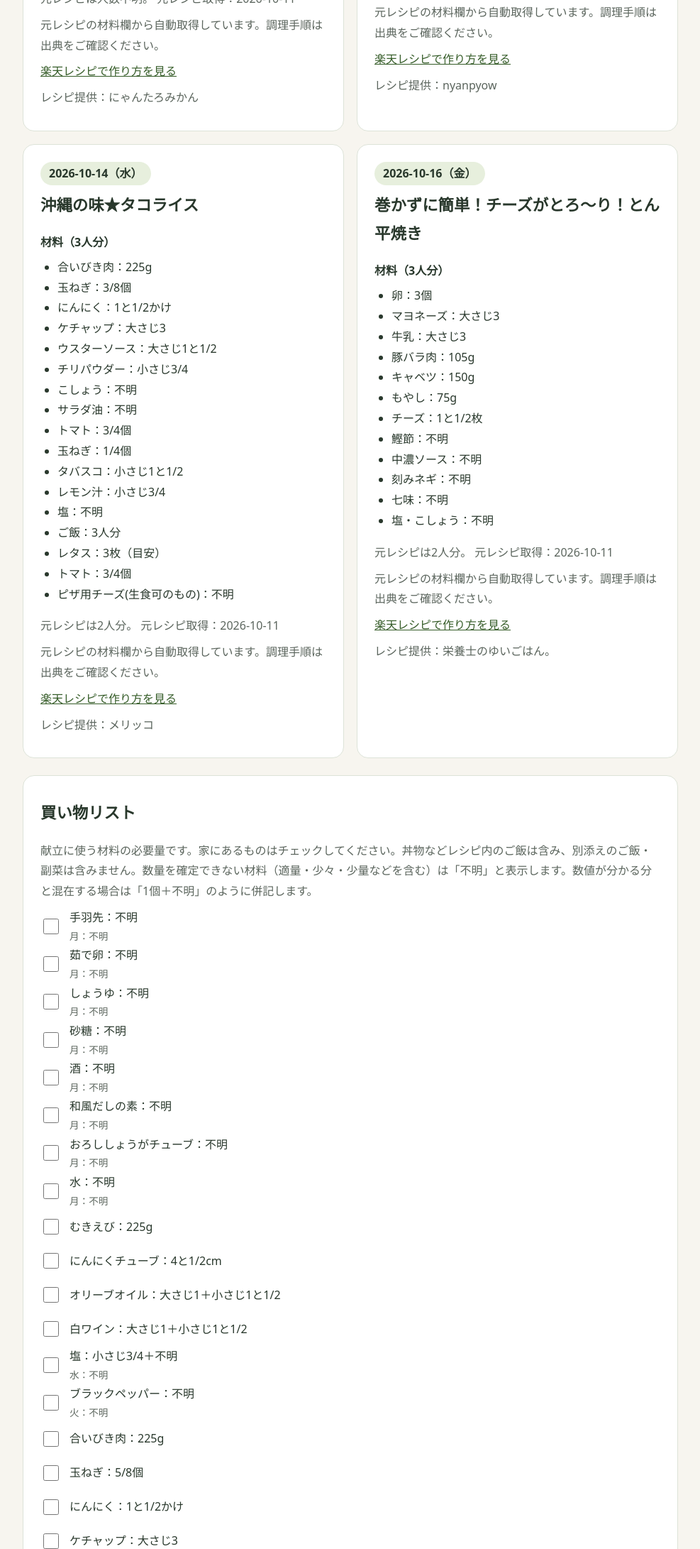
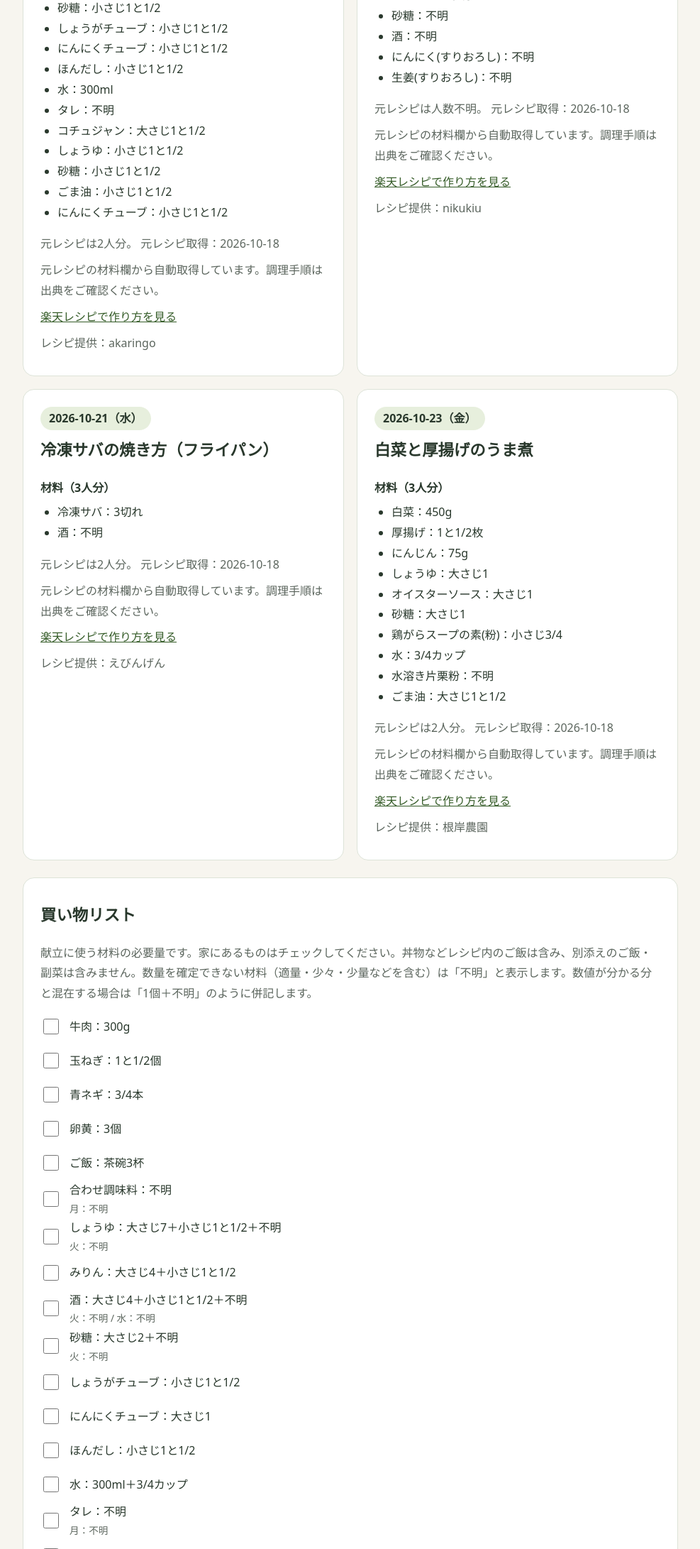
Before and after one commit to okh-degital/dinner-menu, a plain HTML site: page output/index.html in a window 1280 px wide. Shown: the part 618-2800 px from the top of the page at 71% size, without its empty margins (146-1133 px from the left). Drawn offline with Linux system fonts and the light colour scheme.

Commit message:
Update dinner page and planned meal history

```diff
--- a/output/index.html
+++ b/output/index.html
@@ -4,7 +4,7 @@
   <meta charset="UTF-8">
   <meta name="viewport" content="width=device-width, initial-scale=1">
   <meta name="robots" content="noindex, nofollow">
-  <title>2026-10-12週の夕飯</title>
+  <title>2026-10-19週の夕飯</title>
   <style>
     * { box-sizing: border-box; }
     body { margin: 0; background: #f7f5ef; color: #29382c; font-family: system-ui, sans-serif; line-height: 1.8; }
@@ -26,62 +26,54 @@
     small { display: block; font-size: .85rem; } a { color: #355c28; }
     :focus-visible { outline: 3px solid #476e34; outline-offset: 3px; }
   </style>
-<meta name="dinner-build" content="3e015273e342fbbfde09856cb319c8477cf0de4695054166df8a95d5a9c4c0b4">
+<meta name="dinner-build" content="8146f00688c899d2d0935b2d2b932ec901474f178e9fb296b5c9026b72ce8ef9">
 </head>
 <body>
   <main>
-    <h1>2026-10-12週の夕飯</h1>
+    <h1>2026-10-19週の夕飯</h1>
     <p class="note">3人分・主菜4日分。換算できる材料だけ比例換算しています。人数・分量が読み取れない材料は「不明」です。調理時は元レシピをご確認ください。</p>
     <section class="meals" aria-label="曜日ごとの献立">
-      <article><span class="day">2026-10-12（月）</span><h2>味が染みて美味しい♪手羽先の煮物</h2><h3>材料（3人分）</h3><ul><li>手羽先：不明</li><li>茹で卵：不明</li><li>しょうゆ：不明</li><li>砂糖：不明</li><li>酒：不明</li><li>和風だしの素：不明</li><li>おろししょうがチューブ：不明</li><li>水：不明</li></ul><p class="note">元レシピは人数不明。 元レシピ取得：2026-10-11</p><p class="note">元レシピの材料欄から自動取得しています。調理手順は出典をご確認ください。</p><p><a href="https://recipe.rakuten.co.jp/recipe/1560010264/" target="_blank" rel="noopener noreferrer">楽天レシピで作り方を見る</a></p><p class="note">レシピ提供：にゃんたろみかん</p></article>
-<article><span class="day">2026-10-13（火）</span><h2>うまっ！超簡単！☆ガーリックシュリンプ☆</h2><h3>材料（3人分）</h3><ul><li>むきえび：225g</li><li>にんにくチューブ：4と1/2cm</li><li>オリーブオイル：大さじ1と1/2</li><li>白ワイン：大さじ1と1/2</li><li>塩：小さじ3/4</li><li>ブラックペッパー：不明</li></ul><p class="note">元レシピは2人分。 元レシピ取得：2026-10-03</p><p class="note">元レシピの材料欄から自動取得しています。調理手順は出典をご確認ください。</p><p><a href="https://recipe.rakuten.co.jp/recipe/1490006111/" target="_blank" rel="noopener noreferrer">楽天レシピで作り方を見る</a></p><p class="note">レシピ提供：nyanpyow</p></article>
-<article><span class="day">2026-10-14（水）</span><h2>沖縄の味★タコライス</h2><h3>材料（3人分）</h3><ul><li>合いびき肉：225g</li><li>玉ねぎ：3/8個</li><li>にんにく：1と1/2かけ</li><li>ケチャップ：大さじ3</li><li>ウスターソース：大さじ1と1/2</li><li>チリパウダー：小さじ3/4</li><li>こしょう：不明</li><li>サラダ油：不明</li><li>トマト：3/4個</li><li>玉ねぎ：1/4個</li><li>タバスコ：小さじ1と1/2</li><li>レモン汁：小さじ3/4</li><li>塩：不明</li><li>ご飯：3人分</li><li>レタス：3枚（目安）</li><li>トマト：3/4個</li><li>ピザ用チーズ(生食可のもの)：不明</li></ul><p class="note">元レシピは2人分。 元レシピ取得：2026-10-11</p><p class="note">元レシピの材料欄から自動取得しています。調理手順は出典をご確認ください。</p><p><a href="https://recipe.rakuten.co.jp/recipe/1370002492/" target="_blank" rel="noopener noreferrer">楽天レシピで作り方を見る</a></p><p class="note">レシピ提供：メリッコ</p></article>
-<article><span class="day">2026-10-16（金）</span><h2>巻かずに簡単！チーズがとろ～り！とん平焼き</h2><h3>材料（3人分）</h3><ul><li>卵：3個</li><li>マヨネーズ：大さじ3</li><li>牛乳：大さじ3</li><li>豚バラ肉：105g</li><li>キャベツ：150g</li><li>もやし：75g</li><li>チーズ：1と1/2枚</li><li>鰹節：不明</li><li>中濃ソース：不明</li><li>刻みネギ：不明</li><li>七味：不明</li><li>塩・こしょう：不明</li></ul><p class="note">元レシピは2人分。 元レシピ取得：2026-10-11</p><p class="note">元レシピの材料欄から自動取得しています。調理手順は出典をご確認ください。</p><p><a href="https://recipe.rakuten.co.jp/recipe/1150023642/" target="_blank" rel="noopener noreferrer">楽天レシピで作り方を見る</a></p><p class="note">レシピ提供：栄養士のゆいごはん。</p></article>
+      <article><span class="day">2026-10-19（月）</span><h2>お店の味を再現！ネギ玉牛丼</h2><h3>材料（3人分）</h3><ul><li>牛肉：300g</li><li>玉ねぎ：1と1/2個</li><li>青ネギ：3/4本</li><li>卵黄：3個</li><li>ご飯：茶碗3杯</li><li>合わせ調味料：不明</li><li>しょうゆ：大さじ6</li><li>みりん：大さじ4と1/2</li><li>酒：大さじ4と1/2</li><li>砂糖：小さじ1と1/2</li><li>しょうがチューブ：小さじ1と1/2</li><li>にんにくチューブ：小さじ1と1/2</li><li>ほんだし：小さじ1と1/2</li><li>水：300ml</li><li>タレ：不明</li><li>コチュジャン：大さじ1と1/2</li><li>しょうゆ：小さじ1と1/2</li><li>砂糖：小さじ1と1/2</li><li>ごま油：小さじ1と1/2</li><li>にんにくチューブ：小さじ1と1/2</li></ul><p class="note">元レシピは2人分。 元レシピ取得：2026-10-18</p><p class="note">元レシピの材料欄から自動取得しています。調理手順は出典をご確認ください。</p><p><a href="https://recipe.rakuten.co.jp/recipe/1710041152/" target="_blank" rel="noopener noreferrer">楽天レシピで作り方を見る</a></p><p class="note">レシピ提供：akaringo</p></article>
+<article><span class="day">2026-10-20（火）</span><h2>簡単おいしい！我が家のチンジャオロース（青椒肉絲）</h2><h3>材料（3人分）</h3><ul><li>牛肉薄切り(豚肉でもOK)：不明</li><li>ピーマン：不明</li><li>じゃがいも(またはたけのこ水煮)：不明</li><li>(お肉の下味用)ごま油：不明</li><li>(お肉の下味用)塩こしょう：不明</li><li>(お肉の下味用)片栗粉：不明</li><li>オイスターソース：不明</li><li>しょうゆ：不明</li><li>砂糖：不明</li><li>酒：不明</li><li>にんにく(すりおろし)：不明</li><li>生姜(すりおろし)：不明</li></ul><p class="note">元レシピは人数不明。 元レシピ取得：2026-10-18</p><p class="note">元レシピの材料欄から自動取得しています。調理手順は出典をご確認ください。</p><p><a href="https://recipe.rakuten.co.jp/recipe/1560004245/" target="_blank" rel="noopener noreferrer">楽天レシピで作り方を見る</a></p><p class="note">レシピ提供：nikukiu</p></article>
+<article><span class="day">2026-10-21（水）</span><h2>冷凍サバの焼き方（フライパン）</h2><h3>材料（3人分）</h3><ul><li>冷凍サバ：3切れ</li><li>酒：不明</li></ul><p class="note">元レシピは2人分。 元レシピ取得：2026-10-18</p><p class="note">元レシピの材料欄から自動取得しています。調理手順は出典をご確認ください。</p><p><a href="https://recipe.rakuten.co.jp/recipe/1650018014/" target="_blank" rel="noopener noreferrer">楽天レシピで作り方を見る</a></p><p class="note">レシピ提供：えびんげん</p></article>
+<article><span class="day">2026-10-23（金）</span><h2>白菜と厚揚げのうま煮</h2><h3>材料（3人分）</h3><ul><li>白菜：450g</li><li>厚揚げ：1と1/2枚</li><li>にんじん：75g</li><li>しょうゆ：大さじ1</li><li>オイスターソース：大さじ1</li><li>砂糖：大さじ1</li><li>鶏がらスープの素(粉)：小さじ3/4</li><li>水：3/4カップ</li><li>水溶き片栗粉：不明</li><li>ごま油：大さじ1と1/2</li></ul><p class="note">元レシピは2人分。 元レシピ取得：2026-10-18</p><p class="note">元レシピの材料欄から自動取得しています。調理手順は出典をご確認ください。</p><p><a href="https://recipe.rakuten.co.jp/recipe/1180011286/" target="_blank" rel="noopener noreferrer">楽天レシピで作り方を見る</a></p><p class="note">レシピ提供：根岸農園</p></article>
     </section>
     <section class="shopping" aria-labelledby="shopping-heading">
       <h2 id="shopping-heading">買い物リスト</h2>
       <p class="note">献立に使う材料の必要量です。家にあるものはチェックしてください。丼物などレシピ内のご飯は含み、別添えのご飯・副菜は含みません。数量を確定できない材料（適量・少々・少量などを含む）は「不明」と表示します。数値が分かる分と混在する場合は「1個＋不明」のように併記します。</p>
       <ul class="checklist">
-        <li><label><input type="checkbox" data-key="[&quot;手羽先&quot;, {}, [{&quot;weekday&quot;: &quot;月&quot;, &quot;note&quot;: &quot;不明&quot;}]]"><span>手羽先：不明<small class="note">月：不明</small></span></label></li>
-<li><label><input type="checkbox" data-key="[&quot;茹で卵&quot;, {}, [{&quot;weekday&quot;: &quot;月&quot;, &quot;note&quot;: &quot;不明&quot;}]]"><span>茹で卵：不明<small class="note">月：不明</small></span></label></li>
-<li><label><input type="checkbox" data-key="[&quot;しょうゆ&quot;, {}, [{&quot;weekday&quot;: &quot;月&quot;, &quot;note&quot;: &quot;不明&quot;}]]"><span>しょうゆ：不明<small class="note">月：不明</small></span></label></li>
-<li><label><input type="checkbox" data-key="[&quot;砂糖&quot;, {}, [{&quot;weekday&quot;: &quot;月&quot;, &quot;note&quot;: &quot;不明&quot;}]]"><span>砂糖：不明<small class="note">月：不明</small></span></label></li>
-<li><label><input type="checkbox" data-key="[&quot;酒&quot;, {}, [{&quot;weekday&quot;: &quot;月&quot;, &quot;note&quot;: &quot;不明&quot;}]]"><span>酒：不明<small class="note">月：不明</small></span></label></li>
-<li><label><input type="checkbox" data-key="[&quot;和風だしの素&quot;, {}, [{&quot;weekday&quot;: &quot;月&quot;, &quot;note&quot;: &quot;不明&quot;}]]"><span>和風だしの素：不明<small class="note">月：不明</small></span></label></li>
-<li><label><input type="checkbox" data-key="[&quot;おろししょうがチューブ&quot;, {}, [{&quot;weekday&quot;: &quot;月&quot;, &quot;note&quot;: &quot;不明&quot;}]]"><span>おろししょうがチューブ：不明<small class="note">月：不明</small></span></label></li>
-<li><label><input type="checkbox" data-key="[&quot;水&quot;, {}, [{&quot;weekday&quot;: &quot;月&quot;, &quot;note&quot;: &quot;不明&quot;}]]"><span>水：不明<small class="note">月：不明</small></span></label></li>
-<li><label><input type="checkbox" data-key="[&quot;むきえび&quot;, {&quot;g&quot;: &quot;225&quot;}, []]"><span>むきえび：225g</span></label></li>
-<li><label><input type="checkbox" data-key="[&quot;にんにくチューブ&quot;, {&quot;cm&quot;: &quot;9/2&quot;}, []]"><span>にんにくチューブ：4と1/2cm</span></label></li>
-<li><label><input type="checkbox" data-key="[&quot;オリーブオイル&quot;, {&quot;小さじ&quot;: &quot;9/2&quot;}, []]"><span>オリーブオイル：大さじ1＋小さじ1と1/2</span></label></li>
-<li><label><input type="checkbox" data-key="[&quot;白ワイン&quot;, {&quot;小さじ&quot;: &quot;9/2&quot;}, []]"><span>白ワイン：大さじ1＋小さじ1と1/2</span></label></li>
-<li><label><input type="checkbox" data-key="[&quot;塩&quot;, {&quot;小さじ&quot;: &quot;3/4&quot;}, [{&quot;weekday&quot;: &quot;水&quot;, &quot;note&quot;: &quot;不明&quot;}]]"><span>塩：小さじ3/4＋不明<small class="note">水：不明</small></span></label></li>
-<li><label><input type="checkbox" data-key="[&quot;ブラックペッパー&quot;, {}, [{&quot;weekday&quot;: &quot;火&quot;, &quot;note&quot;: &quot;不明&quot;}]]"><span>ブラックペッパー：不明<small class="note">火：不明</small></span></label></li>
-<li><label><input type="checkbox" data-key="[&quot;合いびき肉&quot;, {&quot;g&quot;: &quot;225&quot;}, []]"><span>合いびき肉：225g</span></label></li>
-<li><label><input type="checkbox" data-key="[&quot;玉ねぎ&quot;, {&quot;個&quot;: &quot;5/8&quot;}, []]"><span>玉ねぎ：5/8個</span></label></li>
-<li><label><input type="checkbox" data-key="[&quot;にんにく&quot;, {&quot;かけ&quot;: &quot;3/2&quot;}, []]"><span>にんにく：1と1/2かけ</span></label></li>
-<li><label><input type="checkbox" data-key="[&quot;ケチャップ&quot;, {&quot;小さじ&quot;: &quot;9&quot;}, []]"><span>ケチャップ：大さじ3</span></label></li>
-<li><label><input type="checkbox" data-key="[&quot;ウスターソース&quot;, {&quot;小さじ&quot;: &quot;9/2&quot;}, []]"><span>ウスターソース：大さじ1＋小さじ1と1/2</span></label></li>
-<li><label><input type="checkbox" data-key="[&quot;チリパウダー&quot;, {&quot;小さじ&quot;: &quot;3/4&quot;}, []]"><span>チリパウダー：小さじ3/4</span></label></li>
-<li><label><input type="checkbox" data-key="[&quot;こしょう&quot;, {}, [{&quot;weekday&quot;: &quot;水&quot;, &quot;note&quot;: &quot;不明&quot;}]]"><span>こしょう：不明<small class="note">水：不明</small></span></label></li>
-<li><label><input type="checkbox" data-key="[&quot;サラダ油&quot;, {}, [{&quot;weekday&quot;: &quot;水&quot;, &quot;note&quot;: &quot;不明&quot;}]]"><span>サラダ油：不明<small class="note">水：不明</small></span></label></li>
-<li><label><input type="checkbox" data-key="[&quot;トマト&quot;, {&quot;個&quot;: &quot;3/2&quot;}, []]"><span>トマト：1と1/2個</span></label></li>
-<li><label><input type="checkbox" data-key="[&quot;タバスコ&quot;, {&quot;小さじ&quot;: &quot;3/2&quot;}, []]"><span>タバスコ：小さじ1と1/2</span></label></li>
-<li><label><input type="checkbox" data-key="[&quot;レモン汁&quot;, {&quot;小さじ&quot;: &quot;3/4&quot;}, []]"><span>レモン汁：小さじ3/4</span></label></li>
-<li><label><input type="checkbox" data-key="[&quot;ご飯&quot;, {&quot;人分&quot;: &quot;3&quot;}, []]"><span>ご飯：3人分</span></label></li>
-<li><label><input type="checkbox" data-key="[&quot;レタス&quot;, {&quot;枚&quot;: &quot;3&quot;}, []]"><span>レタス：3枚（目安）</span></label></li>
-<li><label><input type="checkbox" data-key="[&quot;ピザ用チーズ(生食可のもの)&quot;, {}, [{&quot;weekday&quot;: &quot;水&quot;, &quot;note&quot;: &quot;不明&quot;}]]"><span>ピザ用チーズ(生食可のもの)：不明<small class="note">水：不明</small></span></label></li>
-<li><label><input type="checkbox" data-key="[&quot;卵&quot;, {&quot;個&quot;: &quot;3&quot;}, []]"><span>卵：3個</span></label></li>
-<li><label><input type="checkbox" data-key="[&quot;マヨネーズ&quot;, {&quot;小さじ&quot;: &quot;9&quot;}, []]"><span>マヨネーズ：大さじ3</span></label></li>
-<li><label><input type="checkbox" data-key="[&quot;牛乳&quot;, {&quot;小さじ&quot;: &quot;9&quot;}, []]"><span>牛乳：大さじ3</span></label></li>
-<li><label><input type="checkbox" data-key="[&quot;豚バラ肉&quot;, {&quot;g&quot;: &quot;105&quot;}, []]"><span>豚バラ肉：105g</span></label></li>
-<li><label><input type="checkbox" data-key="[&quot;キャベツ&quot;, {&quot;g&quot;: &quot;150&quot;}, []]"><span>キャベツ：150g</span></label></li>
-<li><label><input type="checkbox" data-key="[&quot;もやし&quot;, {&quot;g&quot;: &quot;75&quot;}, []]"><span>もやし：75g</span></label></li>
-<li><label><input type="checkbox" data-key="[&quot;チーズ&quot;, {&quot;枚&quot;: &quot;3/2&quot;}, []]"><span>チーズ：1と1/2枚</span></label></li>
-<li><label><input type="checkbox" data-key="[&quot;鰹節&quot;, {}, [{&quot;weekday&quot;: &quot;金&quot;, &quot;note&quot;: &quot;不明&quot;}]]"><span>鰹節：不明<small class="note">金：不明</small></span></label></li>
-<li><label><input type="checkbox" data-key="[&quot;中濃ソース&quot;, {}, [{&quot;weekday&quot;: &quot;金&quot;, &quot;note&quot;: &quot;不明&quot;}]]"><span>中濃ソース：不明<small class="note">金：不明</small></span></label></li>
-<li><label><input type="checkbox" data-key="[&quot;刻みネギ&quot;, {}, [{&quot;weekday&quot;: &quot;金&quot;, &quot;note&quot;: &quot;不明&quot;}]]"><span>刻みネギ：不明<small class="note">金：不明</small></span></label></li>
-<li><label><input type="checkbox" data-key="[&quot;七味&quot;, {}, [{&quot;weekday&quot;: &quot;金&quot;, &quot;note&quot;: &quot;不明&quot;}]]"><span>七味：不明<small class="note">金：不明</small></span></label></li>
-<li><label><input type="checkbox" data-key="[&quot;塩・こしょう&quot;, {}, [{&quot;weekday&quot;: &quot;金&quot;, &quot;note&quot;: &quot;不明&quot;}]]"><span>塩・こしょう：不明<small class="note">金：不明</small></span></label></li>
+        <li><label><input type="checkbox" data-key="[&quot;牛肉&quot;, {&quot;g&quot;: &quot;300&quot;}, []]"><span>牛肉：300g</span></label></li>
+<li><label><input type="checkbox" data-key="[&quot;玉ねぎ&quot;, {&quot;個&quot;: &quot;3/2&quot;}, []]"><span>玉ねぎ：1と1/2個</span></label></li>
+<li><label><input type="checkbox" data-key="[&quot;青ネギ&quot;, {&quot;本&quot;: &quot;3/4&quot;}, []]"><span>青ネギ：3/4本</span></label></li>
+<li><label><input type="checkbox" data-key="[&quot;卵黄&quot;, {&quot;個&quot;: &quot;3&quot;}, []]"><span>卵黄：3個</span></label></li>
+<li><label><input type="checkbox" data-key="[&quot;ご飯&quot;, {&quot;茶碗杯&quot;: &quot;3&quot;}, []]"><span>ご飯：茶碗3杯</span></label></li>
+<li><label><input type="checkbox" data-key="[&quot;合わせ調味料&quot;, {}, [{&quot;weekday&quot;: &quot;月&quot;, &quot;note&quot;: &quot;不明&quot;}]]"><span>合わせ調味料：不明<small class="note">月：不明</small></span></label></li>
+<li><label><input type="checkbox" data-key="[&quot;しょうゆ&quot;, {&quot;小さじ&quot;: &quot;45/2&quot;}, [{&quot;weekday&quot;: &quot;火&quot;, &quot;note&quot;: &quot;不明&quot;}]]"><span>しょうゆ：大さじ7＋小さじ1と1/2＋不明<small class="note">火：不明</small></span></label></li>
+<li><label><input type="checkbox" data-key="[&quot;みりん&quot;, {&quot;小さじ&quot;: &quot;27/2&quot;}, []]"><span>みりん：大さじ4＋小さじ1と1/2</span></label></li>
+<li><label><input type="checkbox" data-key="[&quot;酒&quot;, {&quot;小さじ&quot;: &quot;27/2&quot;}, [{&quot;weekday&quot;: &quot;火&quot;, &quot;note&quot;: &quot;不明&quot;}, {&quot;weekday&quot;: &quot;水&quot;, &quot;note&quot;: &quot;不明&quot;}]]"><span>酒：大さじ4＋小さじ1と1/2＋不明<small class="note">火：不明 / 水：不明</small></span></label></li>
+<li><label><input type="checkbox" data-key="[&quot;砂糖&quot;, {&quot;小さじ&quot;: &quot;6&quot;}, [{&quot;weekday&quot;: &quot;火&quot;, &quot;note&quot;: &quot;不明&quot;}]]"><span>砂糖：大さじ2＋不明<small class="note">火：不明</small></span></label></li>
+<li><label><input type="checkbox" data-key="[&quot;しょうがチューブ&quot;, {&quot;小さじ&quot;: &quot;3/2&quot;}, []]"><span>しょうがチューブ：小さじ1と1/2</span></label></li>
+<li><label><input type="checkbox" data-key="[&quot;にんにくチューブ&quot;, {&quot;小さじ&quot;: &quot;3&quot;}, []]"><span>にんにくチューブ：大さじ1</span></label></li>
+<li><label><input type="checkbox" data-key="[&quot;ほんだし&quot;, {&quot;小さじ&quot;: &quot;3/2&quot;}, []]"><span>ほんだし：小さじ1と1/2</span></label></li>
+<li><label><input type="checkbox" data-key="[&quot;水&quot;, {&quot;ml&quot;: &quot;300&quot;, &quot;カップ&quot;: &quot;3/4&quot;}, []]"><span>水：300ml＋3/4カップ</span></label></li>
+<li><label><input type="checkbox" data-key="[&quot;タレ&quot;, {}, [{&quot;weekday&quot;: &quot;月&quot;, &quot;note&quot;: &quot;不明&quot;}]]"><span>タレ：不明<small class="note">月：不明</small></span></label></li>
+<li><label><input type="checkbox" data-key="[&quot;コチュジャン&quot;, {&quot;小さじ&quot;: &quot;9/2&quot;}, []]"><span>コチュジャン：大さじ1＋小さじ1と1/2</span></label></li>
+<li><label><input type="checkbox" data-key="[&quot;ごま油&quot;, {&quot;小さじ&quot;: &quot;6&quot;}, []]"><span>ごま油：大さじ2</span></label></li>
+<li><label><input type="checkbox" data-key="[&quot;牛肉薄切り(豚肉でもOK)&quot;, {}, [{&quot;weekday&quot;: &quot;火&quot;, &quot;note&quot;: &quot;不明&quot;}]]"><span>牛肉薄切り(豚肉でもOK)：不明<small class="note">火：不明</small></span></label></li>
+<li><label><input type="checkbox" data-key="[&quot;ピーマン&quot;, {}, [{&quot;weekday&quot;: &quot;火&quot;, &quot;note&quot;: &quot;不明&quot;}]]"><span>ピーマン：不明<small class="note">火：不明</small></span></label></li>
+<li><label><input type="checkbox" data-key="[&quot;じゃがいも(またはたけのこ水煮)&quot;, {}, [{&quot;weekday&quot;: &quot;火&quot;, &quot;note&quot;: &quot;不明&quot;}]]"><span>じゃがいも(またはたけのこ水煮)：不明<small class="note">火：不明</small></span></label></li>
+<li><label><input type="checkbox" data-key="[&quot;(お肉の下味用)ごま油&quot;, {}, [{&quot;weekday&quot;: &quot;火&quot;, &quot;note&quot;: &quot;不明&quot;}]]"><span>(お肉の下味用)ごま油：不明<small class="note">火：不明</small></span></label></li>
+<li><label><input type="checkbox" data-key="[&quot;(お肉の下味用)塩こしょう&quot;, {}, [{&quot;weekday&quot;: &quot;火&quot;, &quot;note&quot;: &quot;不明&quot;}]]"><span>(お肉の下味用)塩こしょう：不明<small class="note">火：不明</small></span></label></li>
+<li><label><input type="checkbox" data-key="[&quot;(お肉の下味用)片栗粉&quot;, {}, [{&quot;weekday&quot;: &quot;火&quot;, &quot;note&quot;: &quot;不明&quot;}]]"><span>(お肉の下味用)片栗粉：不明<small class="note">火：不明</small></span></label></li>
+<li><label><input type="checkbox" data-key="[&quot;オイスターソース&quot;, {&quot;小さじ&quot;: &quot;3&quot;}, [{&quot;weekday&quot;: &quot;火&quot;, &quot;note&quot;: &quot;不明&quot;}]]"><span>オイスターソース：大さじ1＋不明<small class="note">火：不明</small></span></label></li>
+<li><label><input type="checkbox" data-key="[&quot;にんにく(すりおろし)&quot;, {}, [{&quot;weekday&quot;: &quot;火&quot;, &quot;note&quot;: &quot;不明&quot;}]]"><span>にんにく(すりおろし)：不明<small class="note">火：不明</small></span></label></li>
+<li><label><input type="checkbox" data-key="[&quot;生姜(すりおろし)&quot;, {}, [{&quot;weekday&quot;: &quot;火&quot;, &quot;note&quot;: &quot;不明&quot;}]]"><span>生姜(すりおろし)：不明<small class="note">火：不明</small></span></label></li>
+<li><label><input type="checkbox" data-key="[&quot;冷凍サバ&quot;, {&quot;切れ&quot;: &quot;3&quot;}, []]"><span>冷凍サバ：3切れ</span></label></li>
+<li><label><input type="checkbox" data-key="[&quot;白菜&quot;, {&quot;g&quot;: &quot;450&quot;}, []]"><span>白菜：450g</span></label></li>
+<li><label><input type="checkbox" data-key="[&quot;厚揚げ&quot;, {&quot;枚&quot;: &quot;3/2&quot;}, []]"><span>厚揚げ：1と1/2枚</span></label></li>
+<li><label><input type="checkbox" data-key="[&quot;にんじん&quot;, {&quot;g&quot;: &quot;75&quot;}, []]"><span>にんじん：75g</span></label></li>
+<li><label><input type="checkbox" data-key="[&quot;鶏がらスープの素(粉)&quot;, {&quot;小さじ&quot;: &quot;3/4&quot;}, []]"><span>鶏がらスープの素(粉)：小さじ3/4</span></label></li>
+<li><label><input type="checkbox" data-key="[&quot;水溶き片栗粉&quot;, {}, [{&quot;weekday&quot;: &quot;金&quot;, &quot;note&quot;: &quot;不明&quot;}]]"><span>水溶き片栗粉：不明<small class="note">金：不明</small></span></label></li>
       </ul>
       <button type="button" id="reset">チェックをすべて外す</button>
       <p class="note" id="save-status" role="status">チェックはこの端末・ブラウザに保存します。</p>
```
Also changed, not shown: history.json (+28 -0 lines).
